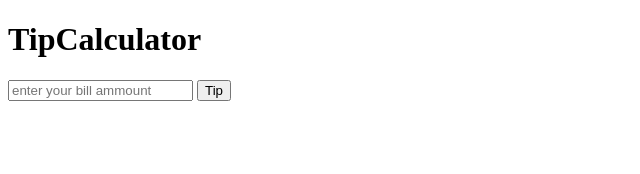
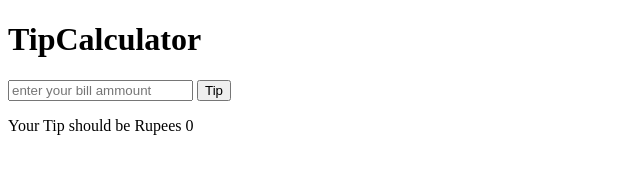
Before and after one commit to Tarun-Bavra/TipCalculator, a plain HTML site: page index.html in a window 1280 px wide. Both pictures are taken after a click on the button "Tip". Shown: the whole page, without its empty margins (0-640 px from the left). Drawn offline with Linux system fonts and the light colour scheme.

Commit message:
tip-calculator

```diff
--- a/index.html
+++ b/index.html
@@ -7,8 +7,9 @@
 </head>
 <body>
     <h1>TipCalculator</h1>
-    <input type="text" name="bill" id="bill" placeholder="enter your bill ammount">
+    <input type="text"  name="bill" id="bill" placeholder="enter your bill ammount">
     <button>Tip</button>
     <div class="tip"></div>
+    <script src="./script.js"></script>
 </body>
 </html>
--- a/script.js
+++ b/script.js
@@ -1,2 +1,9 @@
-let inp = document.querySelector("input")
-console.log(inp);
+let inp = document.querySelector("input");
+let output = document.querySelector(".tip");
+let btn = document.querySelector("button");
+btn.addEventListener("click", calculateTip);
+function calculateTip() {
+  let bill = inp.value;
+  let tip = bill * 0.02;
+  output.innerHTML = `<p>Your Tip should be Rupees ${tip}</p>`;
+}
```
